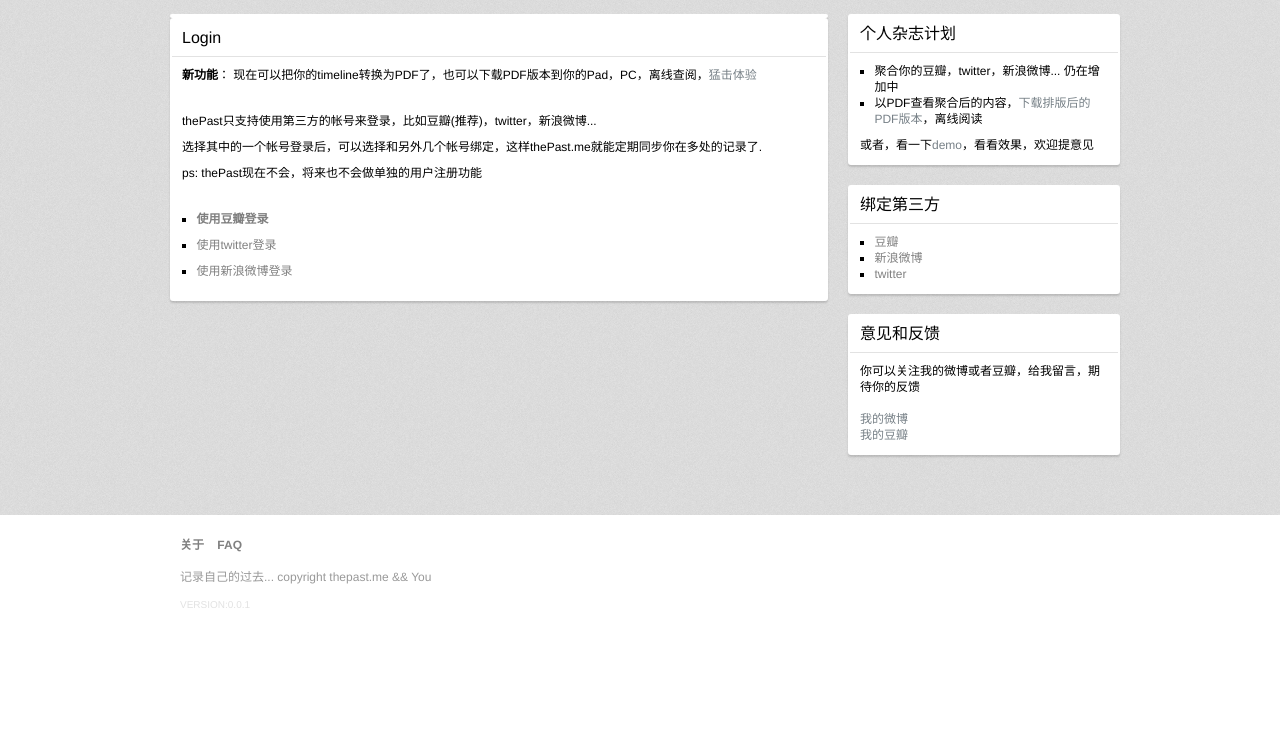
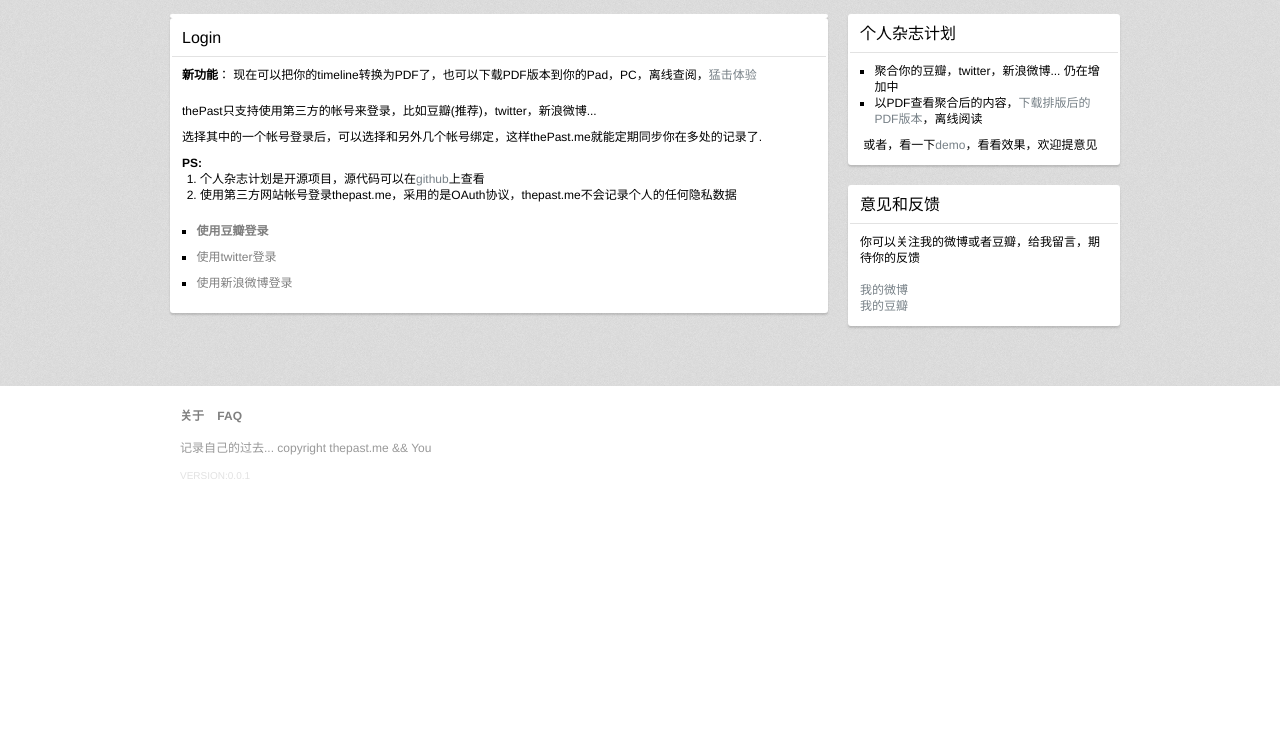
Before and after one commit to laiwei/thepast, a Flask app: page /login in a window 1280 px wide. Shown: the part 48-800 px from the top of the page. Run offline with Flask 2, Linux system fonts and the light colour scheme; parts of the project's set-up code (start-up, migrations or seed data) failed here and were passed over.

Commit message:
update copywriting 2

```diff
--- a/past/templates/layout.html
+++ b/past/templates/layout.html
@@ -80,15 +80,16 @@
                         <li>以PDF查看聚合后的内容，<a href="/pdf">下载排版后的PDF版本</a>，离线阅读</li>
                     </ul>
                     <div class="sep10"> </div>
-                    或者，看一下<a href="/{{config.MY_USER_ID}}/pdf">demo</a>，看看效果，欢迎提意见
+                    &nbsp;或者，看一下<a href="/{{config.MY_USER_ID}}/pdf">demo</a>，看看效果，欢迎提意见
                 </div>
             </div>
 
             <div class="sep20"> </div>
 
+            {% if g.user %}
                 <div class="box">
                     <div class="cell">
-                    <span class="bigger">绑定第三方</span>
+                        <span class="bigger">绑定其他第三方</span>
                     </div>
                     <div class="inner">
                         <ul>
@@ -102,6 +103,7 @@
                     </div>
                 </div>
                 <div class="sep20"> </div>
+            {% endif %}
 
             <div class="box">
                 <div class="cell">
--- a/past/templates/login.html
+++ b/past/templates/login.html
@@ -9,14 +9,17 @@
     <div class="inner">
     <b>新功能</b>： 现在可以把你的timeline转换为PDF了，也可以下载PDF版本到你的Pad，PC，离线查阅，<a href="/pdf">猛击体验</a>
     <div class="sep20"></div>
-    <div class="sep10"></div>
     thePast只支持使用第三方的帐号来登录，比如豆瓣(推荐)，twitter，新浪微博...
     <div class="sep10"></div>
     选择其中的一个帐号登录后，可以选择和另外几个帐号绑定，这样thePast.me就能定期同步你在多处的记录了.
     <div class="sep10"></div>
-    ps: thePast现在不会，将来也不会做单独的用户注册功能
+
+    <b>PS:</b>
+    <ol>
+        <li>个人杂志计划是开源项目，源代码可以在<a href="https://github.com/laiwei/thepast">github</a>上查看</li>
+        <li>使用第三方网站帐号登录thepast.me，采用的是OAuth协议，thepast.me不会记录个人的任何隐私数据</li>
+    </ol>
     <div class="sep20"></div>
-    <div class="sep10"></div>
 
     <ul>
         <li><strong><a class="dark" href="/connect/douban">使用豆瓣登录</a></strong></li>
```
Lines whose indentation alone changed are shown as unchanged.
